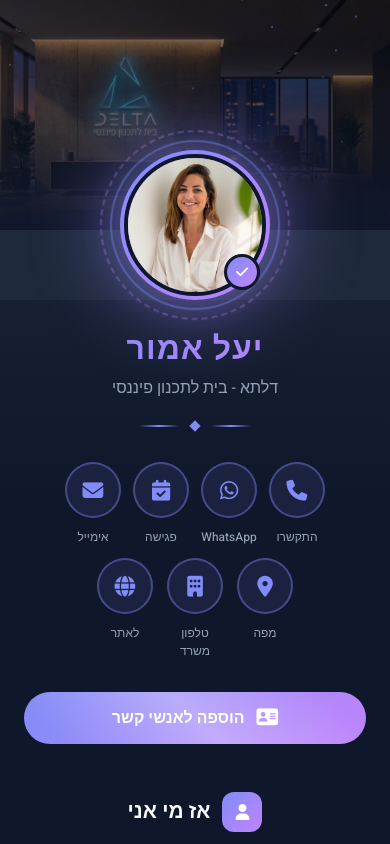
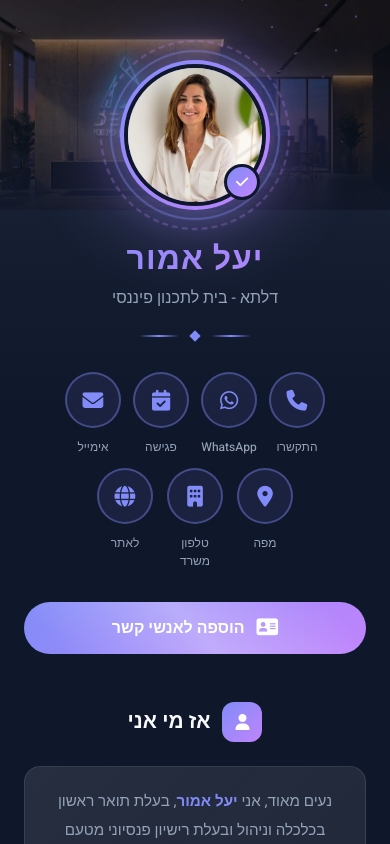
Before and after one commit to amit034/digital-card, a React (Vite) app: page /#/yael-amor in a window 390 px wide. Shown: the top 844 px of the page. Built offline with nearby package versions, Linux system fonts and the light colour scheme.

Commit message:
Update ProfileSection styles

```diff
--- a/src/components/ProfileSection.css
+++ b/src/components/ProfileSection.css
@@ -112,7 +112,7 @@
 
 @media (max-width: 480px) {
   .dc-avatar {
-    margin-top: -80px;
+    margin-top: -170px;
   }
 
   .dc-avatar__photo {
```
